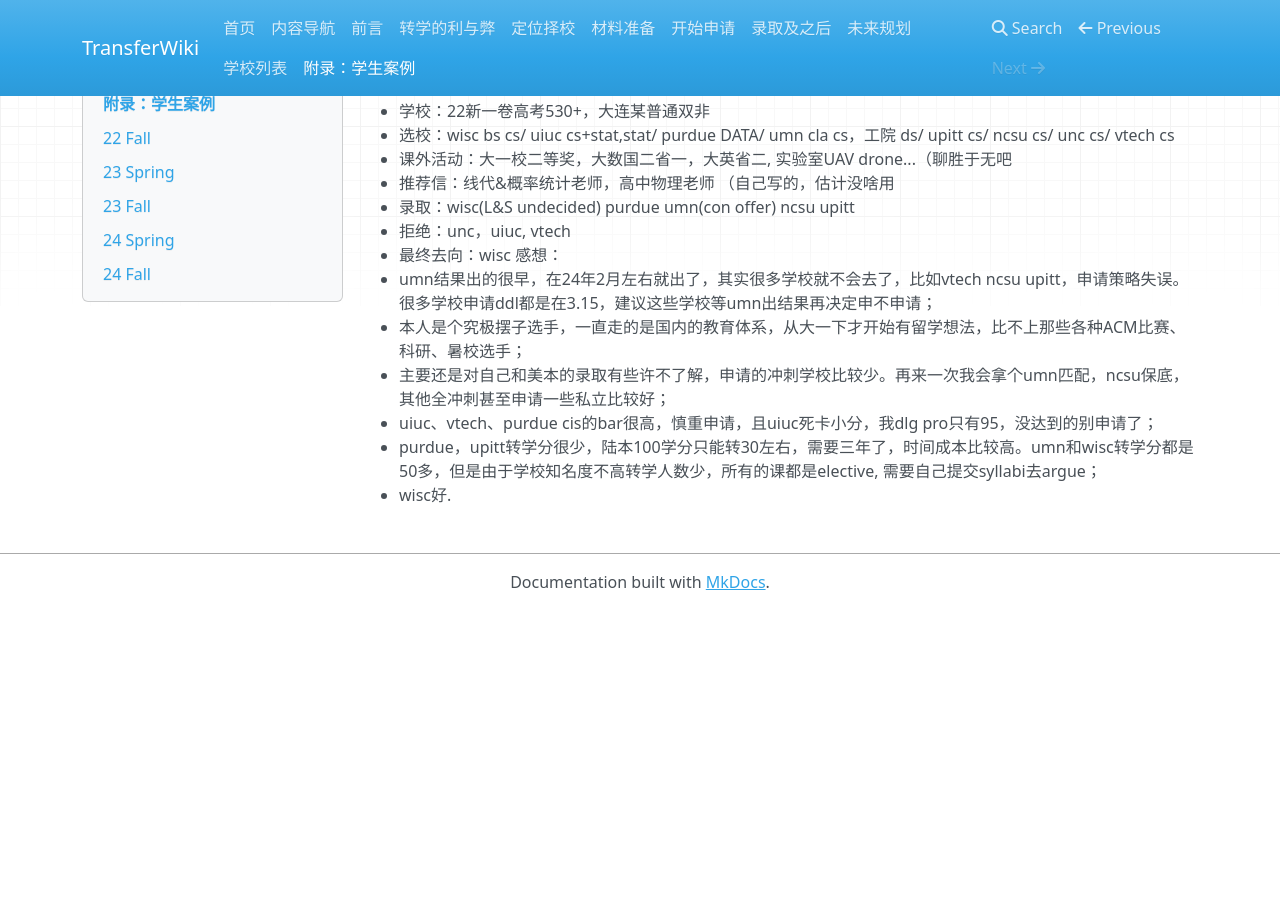
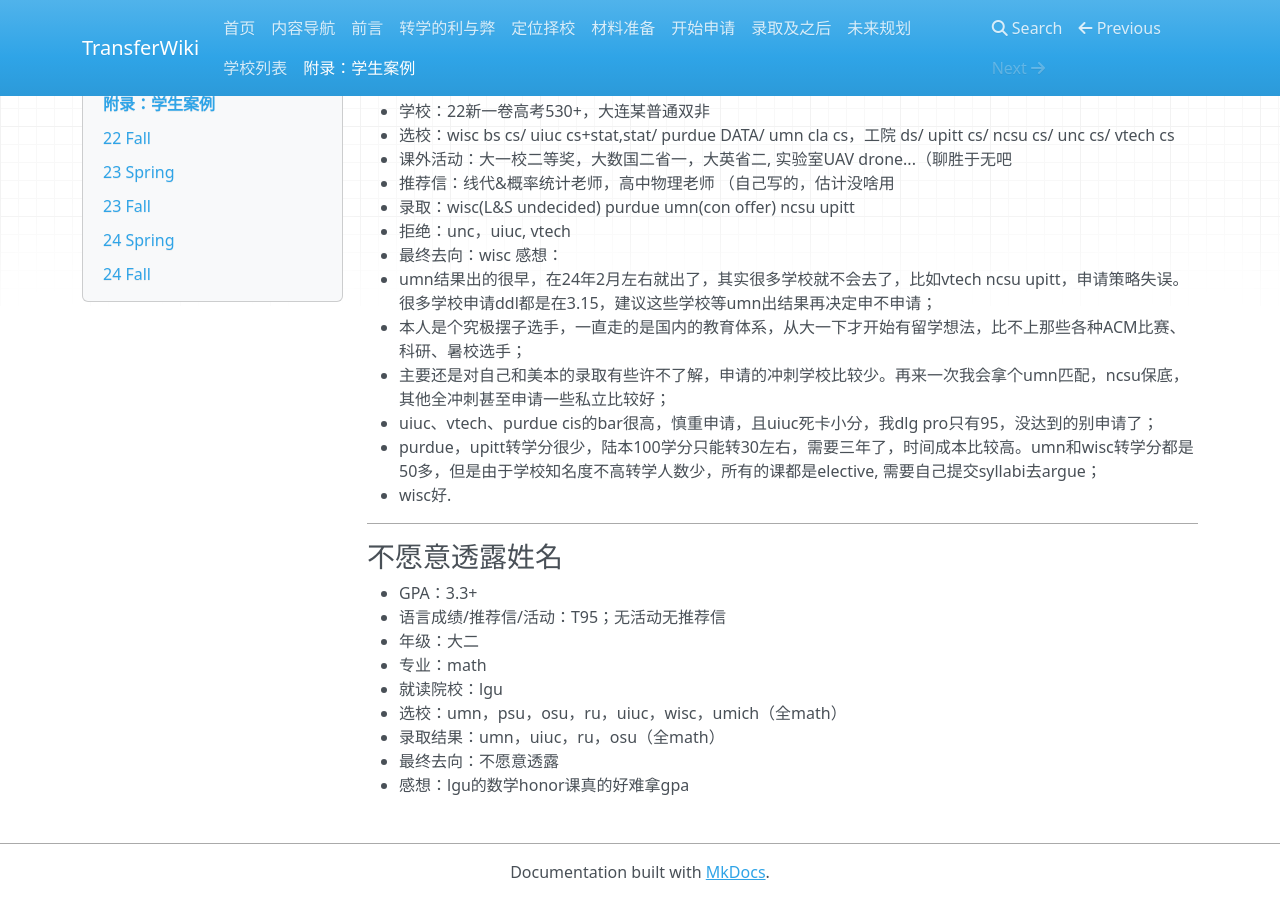
Before and after one commit to SihanXU/TransferWiki, an MkDocs documentation site: the page built from docs/bgs.md, in a window 1280 px wide and 900 px high, scrolled down 20538 px. Built offline with MkDocs 1.6.1, drawn with Linux system fonts in a browser that asks for light colours; nearby versions of some CDN libraries; before the commit the page ends 21148 px from its top, so only the background shows below that.

Commit message:
Update bgs.md

```diff
--- a/docs/bgs.md
+++ b/docs/bgs.md
@@ -762,3 +762,16 @@ DET115(有点低，天天摆大烂的恶果)
 - uiuc、vtech、purdue cis的bar很高，慎重申请，且uiuc死卡小分，我dlg pro只有95，没达到的别申请了；
 - purdue，upitt转学分很少，陆本100学分只能转30左右，需要三年了，时间成本比较高。umn和wisc转学分都是50多，但是由于学校知名度不高转学人数少，所有的课都是elective, 需要自己提交syllabi去argue；
 - wisc好.
+
+***
+
+### 不愿意透露姓名
+- GPA：3.3+
+- 语言成绩/推荐信/活动：T95；无活动无推荐信
+- 年级：大二
+- 专业：math
+- 就读院校：lgu
+- 选校：umn，psu，osu，ru，uiuc，wisc，umich（全math）
+- 录取结果：umn，uiuc，ru，osu（全math）
+- 最终去向：不愿意透露
+- 感想：lgu的数学honor课真的好难拿gpa
```
